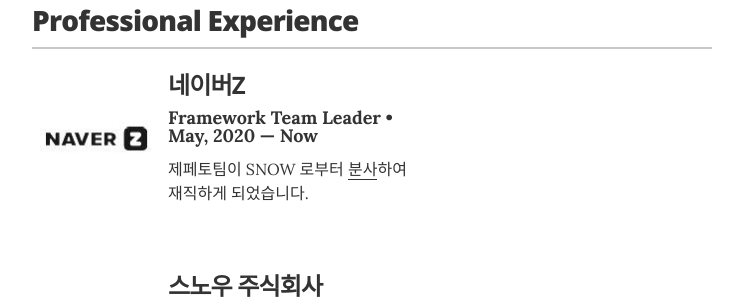
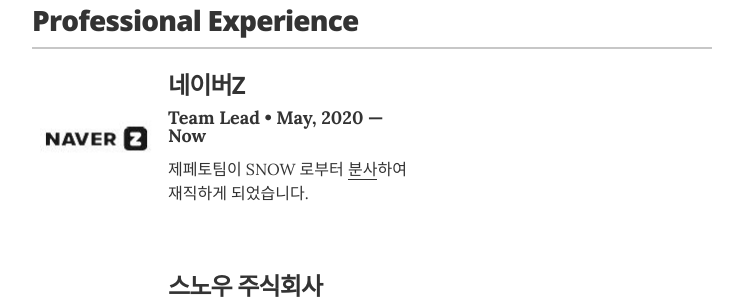
Before and after one commit to und3rs/resume_kr, a Jekyll site: the page built from index.html, in a window 1280 px wide and 900 px high, scrolled down 735 px. Shown: the part 154-454 px from the top of the window, without its empty margins (268-1011 px from the left). Built offline with Jekyll 4.4.1, drawn with Linux system fonts in a browser that asks for light colours.

Commit message:
Update experience.yml

```diff
--- a/_data/experience.yml
+++ b/_data/experience.yml
@@ -2,7 +2,7 @@
 
 - company: 네이버Z
   ci: ./corp/naverz.jpg
-  position: Framework Team Leader
+  position: Team Lead
   duration:  May, 2020  &mdash; Now
   summary: 제페토팀이 SNOW 로부터 <a href="https://www.sedaily.com/NewsVIew/1Z2MCCEA9A" target="_blank">분사</a>하여 재직하게 되었습니다.
 
```
